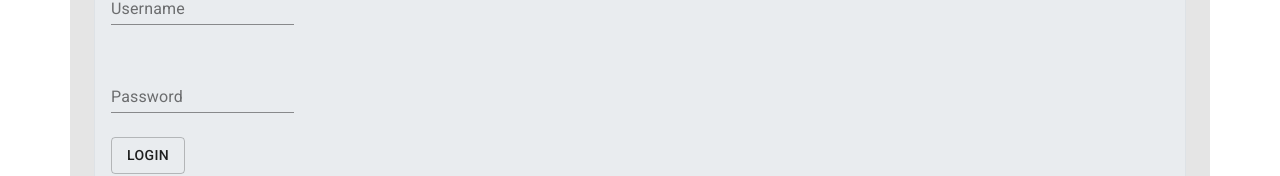
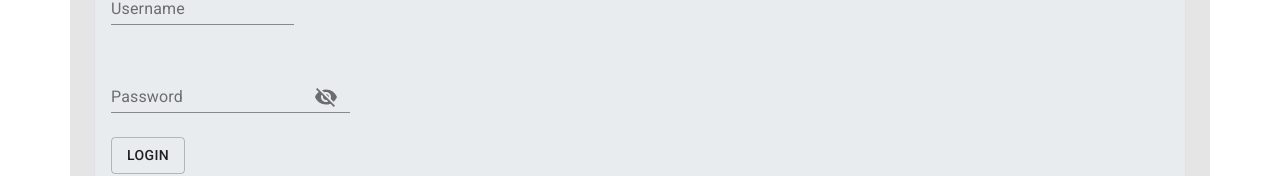
Before and after one commit to chrisjstephens/Zzpace-React, a React (Create React App) app: page /projects/Zzpace-React/login in a window 1280 px wide. Shown: the part 280-456 px from the top of the page. Built offline with nearby package versions, Linux system fonts and the light colour scheme.

Commit message:
May 23 - Password visibility

```diff
--- a/package.json
+++ b/package.json
@@ -7,6 +7,7 @@
     "@emotion/react": "^11.11.0",
     "@emotion/styled": "^11.11.0",
     "@material-ui/core": "^4.11.3",
+    "@material-ui/icons": "^4.11.3",
     "@mui/material": "^5.13.2",
     "axios": "^0.19.2",
     "bootstrap": "^4.6.0",
--- a/src/components/Login.react.js
+++ b/src/components/Login.react.js
@@ -2,10 +2,12 @@ import React from 'react';
 import { NavLink } from 'react-router-dom';
 import Button from '@material-ui/core/Button';
 import Alert from '@mui/material/Alert';
-import TextField from '@material-ui/core/TextField';
 import { Redirect } from "react-router-dom";
 import { connect } from 'react-redux';
 import * as actions from '../actions';
+import { TextField, InputAdornment, IconButton } from "@material-ui/core";
+import Visibility from "@material-ui/icons/Visibility";
+import VisibilityOff from "@material-ui/icons/VisibilityOff";
 
 class Login extends React.Component {
 
@@ -15,8 +17,11 @@ class Login extends React.Component {
     this.state = {
       username: '',
       password: '',
-      loginError: false
+      loginError: false,
+      showPassword: false
     }
+
+    this.flipStateValue = this.flipStateValue.bind(this)
   }
 
   handleChange = name => event => {
@@ -34,6 +39,10 @@ class Login extends React.Component {
     }
 
     this.props.signin(formData);
+  }
+
+  flipStateValue() {
+    this.setState({showPassword: !this.state.showPassword});
   }
 
   render() {
@@ -64,10 +73,22 @@ class Login extends React.Component {
                     id="standard-password-input"
                     label="Password"
                     // className={classes.textField}
-                    type="password"
+                    type={this.state.showPassword ? "text" : "password"}
                     autoComplete="current-password"
                     onChange={this.handleChange('password')}
                     margin="normal"
+                    InputProps={{
+                      endAdornment: (
+                        <InputAdornment position="end">
+                          <IconButton
+                            aria-label="toggle password visibility"
+                            onClick={this.flipStateValue}
+                          >
+                            {this.state.showPassword ? <Visibility /> : <VisibilityOff />}
+                          </IconButton>
+                        </InputAdornment>
+                      )
+                    }}
                   />
                 </div>
               </div>
```
Also changed, not shown: 1 other file (tests, documents, lock files or other folders).
